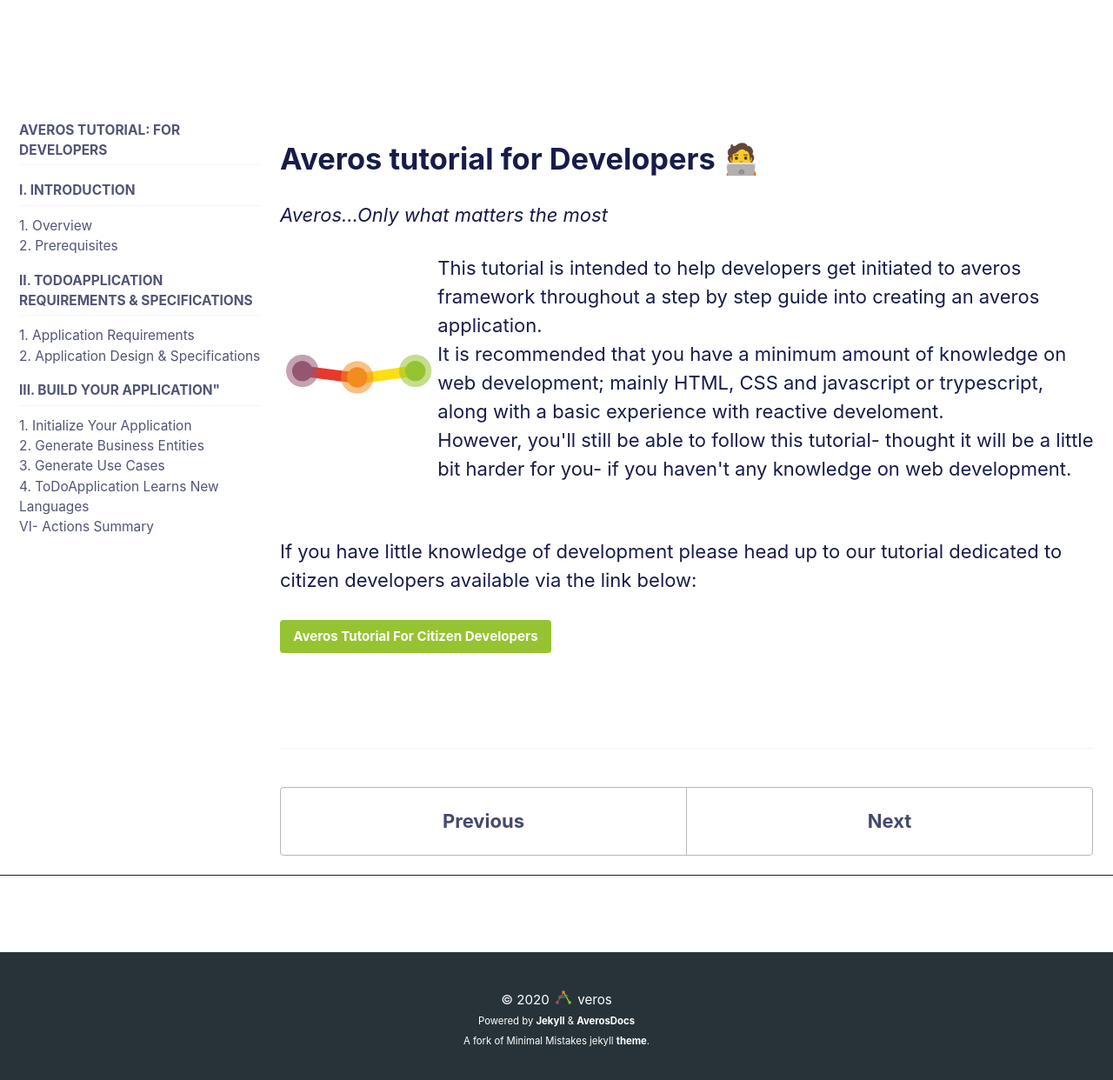
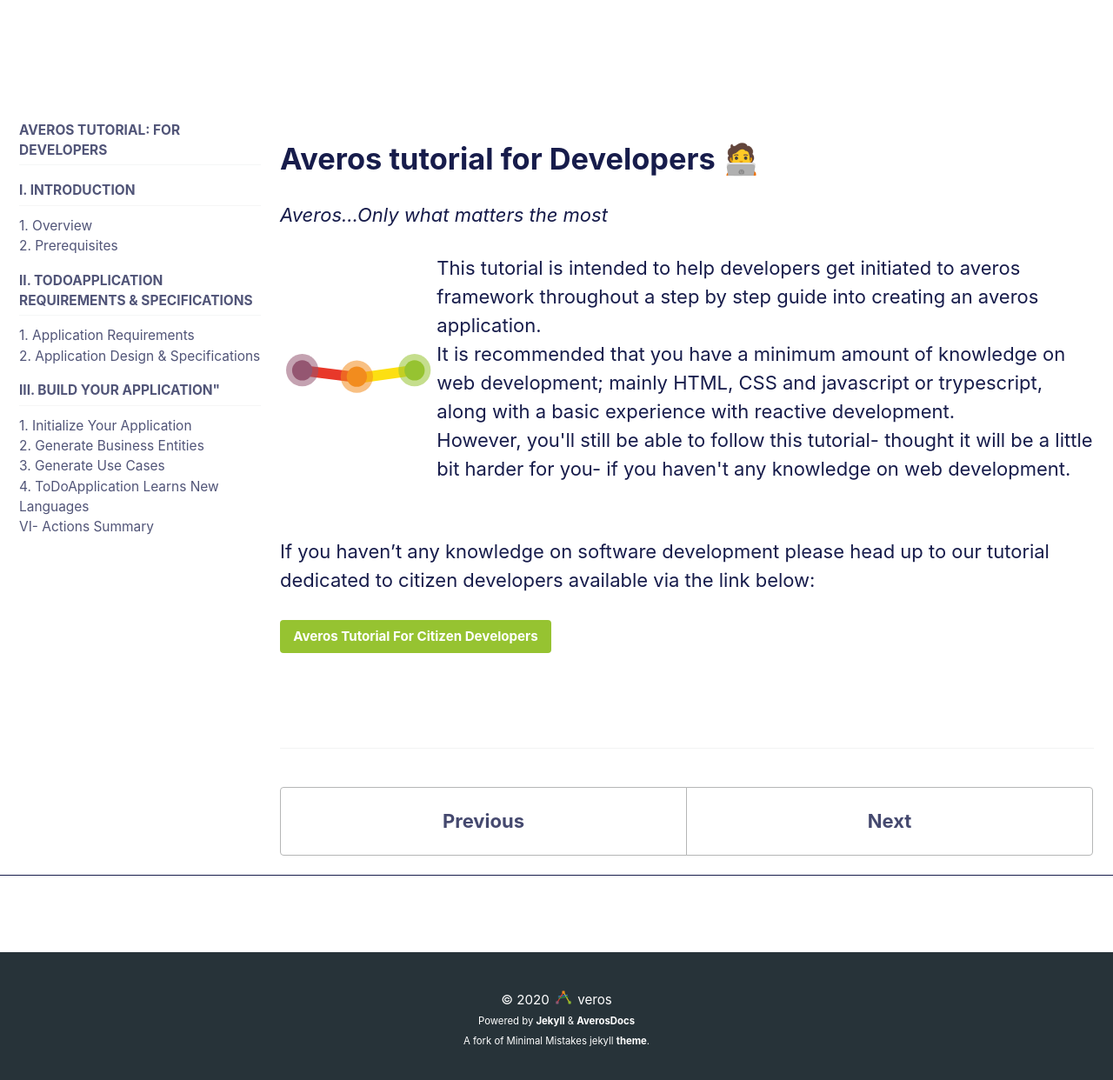
Before and after one commit to averos-io/averos-io.github.io, a Jekyll site: the page built from _docs/getting-started-developer/00-introduction.md, in a window 1280 px wide and 1251 px high. Shown: the top 1242 px of the window at 87% size. Built offline with Jekyll 4.4.1, drawn with Linux system fonts in a browser that asks for light colours; cached includes are drawn as plain includes; comment, search, counter and statistics services are not loaded; a style sheet for code colours, icons or effects is not loaded.

Commit message:
minor updates

```diff
--- a/_docs/getting-started-developer/00-introduction.md
+++ b/_docs/getting-started-developer/00-introduction.md
@@ -14,13 +14,13 @@
         <div id="averos-anim"></div>
     </div>
         This tutorial is intended to help developers get initiated to averos framework throughout a step by step guide into creating an averos application.<br/>
-        It is recommended that you have a minimum amount of knowledge on web development; mainly HTML, CSS and javascript or trypescript, along with a basic experience with reactive develoment.<br/>
+        It is recommended that you have a minimum amount of knowledge on web development; mainly HTML, CSS and javascript or trypescript, along with a basic experience with reactive development.<br/>
         However, you'll still be able to follow this tutorial- thought it will be a little bit harder for you- if you haven't any knowledge on web development.
 </div>
 
 
 <br/>
 
-If you have little knowledge of development please head up to our tutorial dedicated to citizen developers available via the link below:
+If you haven't any knowledge on software development please head up to our tutorial dedicated to citizen developers available via the link below:
 
 [Averos Tutorial For Citizen Developers]({{ "/averos/getting-started-c-developer/" | relative_url }} "Averos Tutorial For Citizen Developers"){: .btn .btn--green .btn--small}
```
Also changed, not shown: _docs/getting-started-citizen-developer/00-introduction.md (+0 -3 lines).
